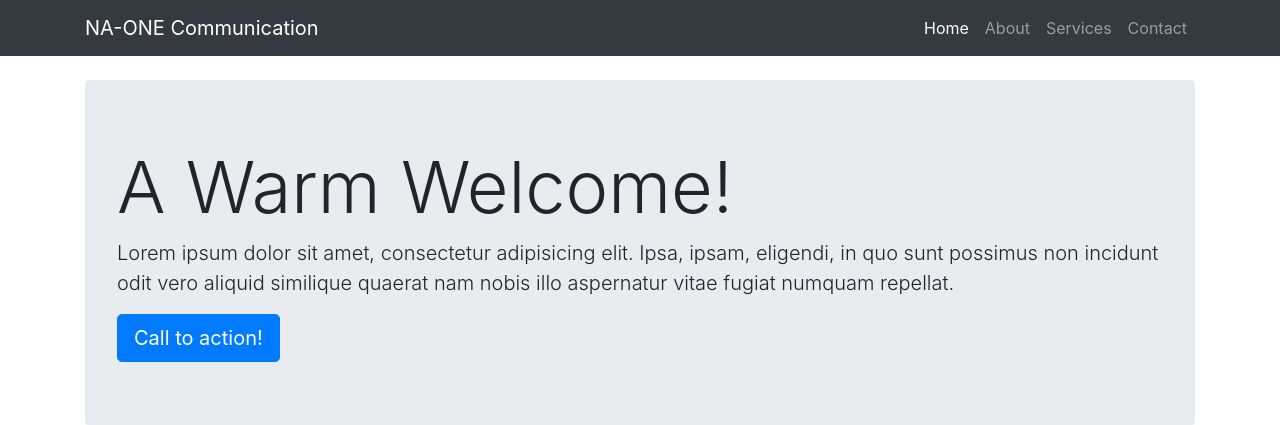
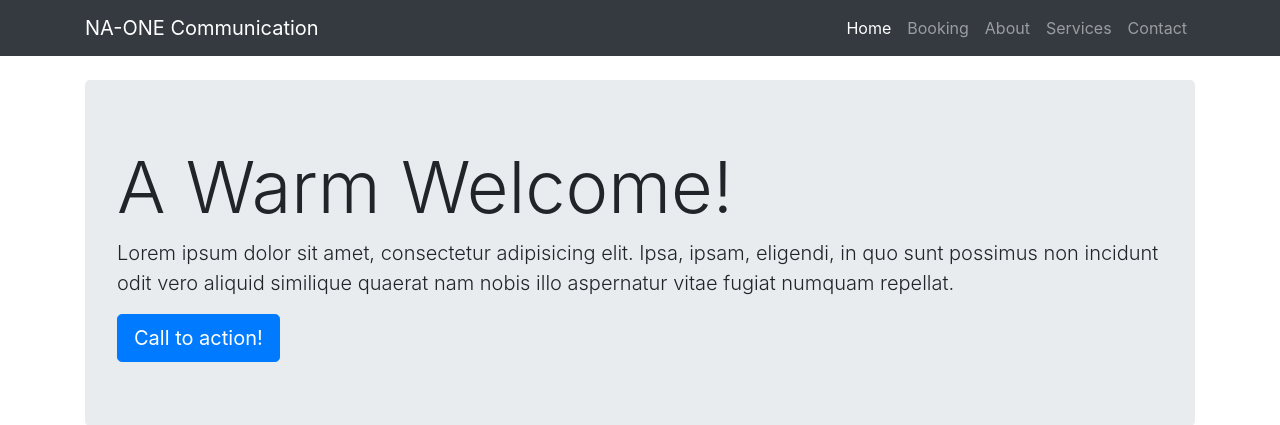
Before and after one commit to pincoin/naonegolf, a Django app: page / in a window 1280 px wide. Shown: the top 425 px of the page. Run offline with Django 3.2, Linux system fonts and the light colour scheme; grey boxes labelled with a size stand in for pictures from a placeholder-image service; parts of the project's set-up code (start-up, migrations or seed data) failed here and were passed over; some libraries are stand-ins or nearby versions.

Commit message:
- ignore production

```diff
--- a/conf/templates/conf/home.html
+++ b/conf/templates/conf/home.html
@@ -37,6 +37,9 @@
                     <a class="nav-link" href="#">Home
                         <span class="sr-only">(current)</span>
                     </a>
+                </li>
+                <li class="nav-item">
+                    <a class="nav-link" href="#">{% trans 'Booking' %}</a>
                 </li>
                 <li class="nav-item">
                     <a class="nav-link" href="#">About</a>
```
Also changed, not shown: locale/en/LC_MESSAGES/django.po, locale/ko/LC_MESSAGES/django.po, locale/th/LC_MESSAGES/django.po, 1 other file.
